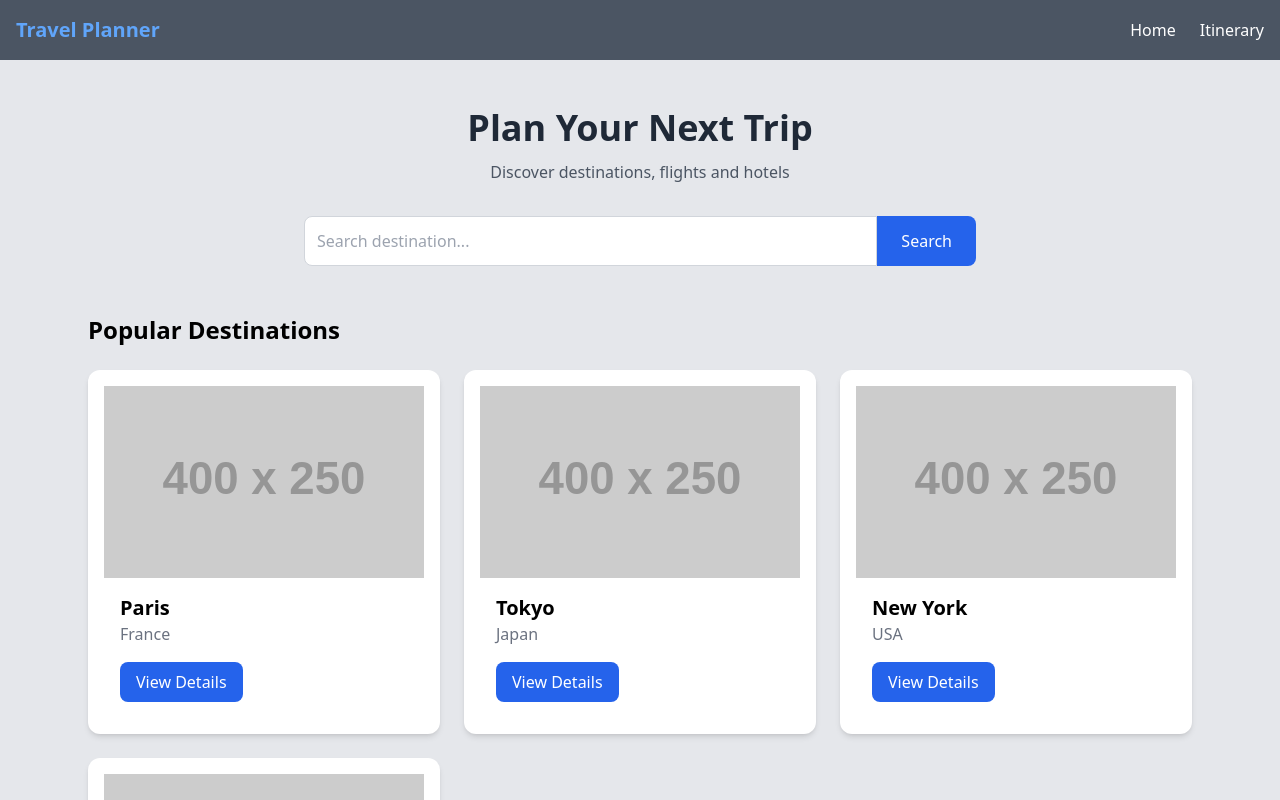
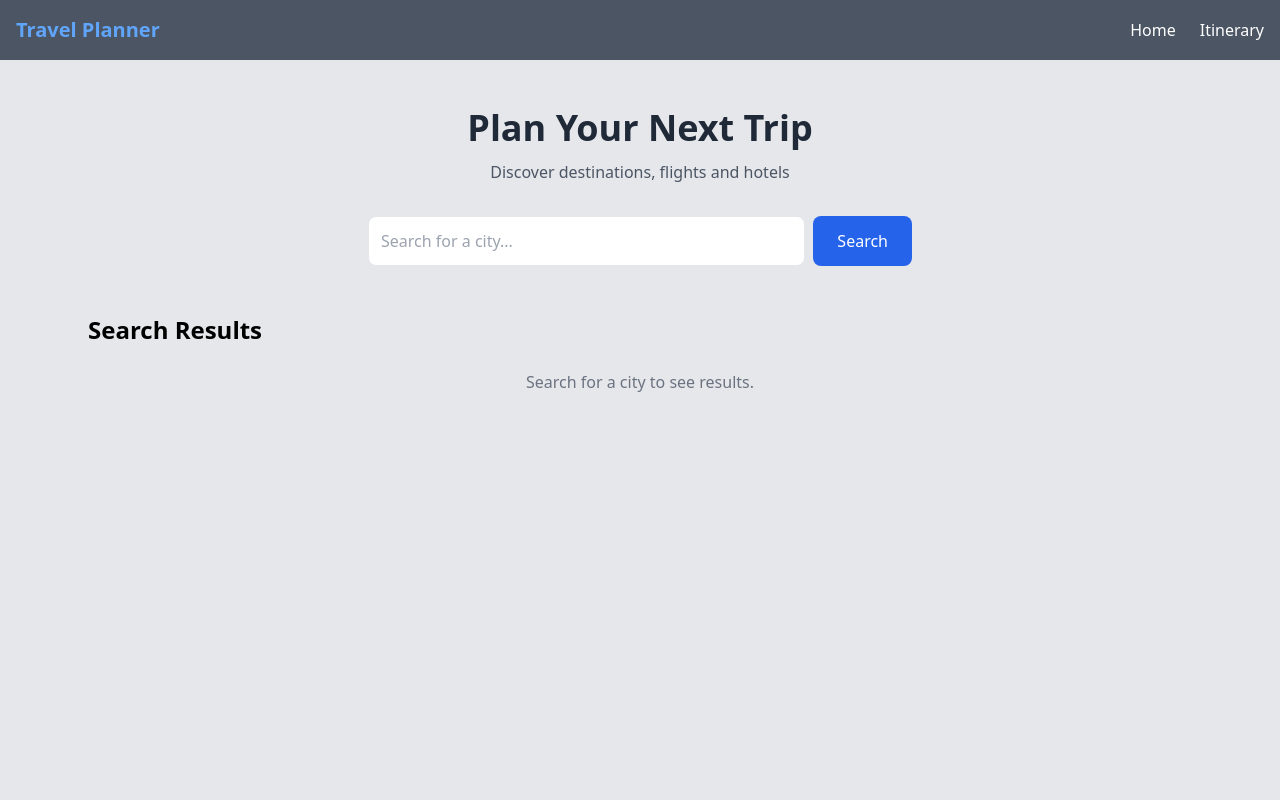
Before and after one commit to zezor/travel_app, a React (Vite) app: page / in a window 1280 px wide. Shown: the top 800 px of the page. Built offline with nearby package versions, Linux system fonts and the light colour scheme.

Commit message:
ImplementIng search functionality in Home page and update SearchBar component

```diff
--- a/src/components/SearchBar.jsx
+++ b/src/components/SearchBar.jsx
@@ -1,17 +1,32 @@
+import { useState } from "react";
+
 export default function SearchBar({ onSearch }) {
+  const [keyword, setKeyword] = useState("");
+
+  const handleSubmit = (e) => {
+    e.preventDefault();
+    onSearch(keyword);
+  };
+
   return (
-    <div className="w-full max-w-2xl mx-auto mt-8 flex">
+    <form
+      onSubmit={handleSubmit}
+      className="max-w-xl mx-auto mt-8 px-4 flex gap-2"
+    >
       <input
         type="text"
-        placeholder="Search destination..."
-        className="flex-1 p-3 border border-gray-300 rounded-l-lg focus:outline-none focus:ring-2 focus:ring-blue-500"
+        value={keyword}
+        onChange={(e) => setKeyword(e.target.value)}
+        placeholder="Search for a city..."
+        className="flex-1 p-3 rounded-lg border"
       />
+
       <button
-        onClick={onSearch}
-        className="bg-blue-600 text-white px-6 rounded-r-lg hover:bg-blue-700 transition"
+        type="submit"
+        className="bg-blue-600 text-white px-6 rounded-lg hover:bg-blue-700"
       >
         Search
       </button>
-    </div>
+    </form>
   );
 }
--- a/src/pages/Home.jsx
+++ b/src/pages/Home.jsx
@@ -1,14 +1,79 @@
+// import Navbar from "../components/Navbar";
+// import SearchBar from "../components/SearchBar";
+// import DestinationCard from "../components/DestinationCard";
+
+// export default function Home() {
+//   const mockDestinations = [
+//     { city: "Paris", country: "France", code: "PAR" },
+//     { city: "Tokyo", country: "Japan", code: "TYO" },
+//     { city: "New York", country: "USA", code: "NYC" },
+//     { city: "Bali", country: "Indonesia", code: "DPS" },
+//   ];
+
+//   return (
+//     <>
+//       <Navbar />
+
+//       <div className="bg-gray-200 min-h-screen pb-12">
+//         <div className="text-center pt-12">
+//           <h1 className="text-4xl font-bold text-gray-800">
+//             Plan Your Next Trip
+//           </h1>
+//           <p className="text-gray-600 mt-3">
+//             Discover destinations, flights and hotels
+//           </p>
+//         </div>
+
+//         <SearchBar />
+
+//         <div className="max-w-6xl mx-auto mt-12 px-6">
+//           <h2 className="text-2xl font-semibold mb-6">
+//             Popular Destinations
+//           </h2>
+
+//           <div className="grid grid-cols-1 md:grid-cols-2 lg:grid-cols-3 gap-6">
+//             {mockDestinations.map((dest) => (
+//               <DestinationCard
+//                 key={dest.code}
+//                 city={dest.city}
+//                 country={dest.country}
+//                 code={dest.code}
+//               />
+//             ))}
+//           </div>
+//         </div>
+//       </div>
+//     </>
+//   );
+// }
+import { useState } from "react";
 import Navbar from "../components/Navbar";
 import SearchBar from "../components/SearchBar";
 import DestinationCard from "../components/DestinationCard";
 
 export default function Home() {
-  const mockDestinations = [
-    { city: "Paris", country: "France", code: "PAR" },
-    { city: "Tokyo", country: "Japan", code: "TYO" },
-    { city: "New York", country: "USA", code: "NYC" },
-    { city: "Bali", country: "Indonesia", code: "DPS" },
-  ];
+  const [destinations, setDestinations] = useState([]);
+  const [loading, setLoading] = useState(false);
+  const [error, setError] = useState(false);
+
+  const handleSearch = async (keyword) => {
+    if (!keyword) return;
+
+    try {
+      setLoading(true);
+      setError(false);
+
+      const response = await fetch(`/api/destinations?keyword=${keyword}`);
+      const data = await response.json();
+
+      setDestinations(data.data || []);
+    } catch (err) {
+      console.error(err);
+      setError(true);
+    } finally {
+      setLoading(false);
+    }
+  };
 
   return (
     <>
@@ -24,20 +89,36 @@ export default function Home() {
           </p>
         </div>
 
-        <SearchBar />
+        <SearchBar onSearch={handleSearch} />
 
         <div className="max-w-6xl mx-auto mt-12 px-6">
           <h2 className="text-2xl font-semibold mb-6">
-            Popular Destinations
+            Search Results
           </h2>
 
+          {loading && (
+            <p className="text-center text-blue-600">Loading...</p>
+          )}
+
+          {error && (
+            <p className="text-center text-red-600">
+              Something went wrong. Try again.
+            </p>
+          )}
+
+          {!loading && !error && destinations.length === 0 && (
+            <p className="text-center text-gray-500">
+              Search for a city to see results.
+            </p>
+          )}
+
           <div className="grid grid-cols-1 md:grid-cols-2 lg:grid-cols-3 gap-6">
-            {mockDestinations.map((dest) => (
+            {destinations.map((dest) => (
               <DestinationCard
-                key={dest.code}
-                city={dest.city}
-                country={dest.country}
-                code={dest.code}
+                key={dest.id}
+                city={dest.name}
+                country={dest.address?.countryName}
+                code={dest.iataCode}
               />
             ))}
           </div>
```
